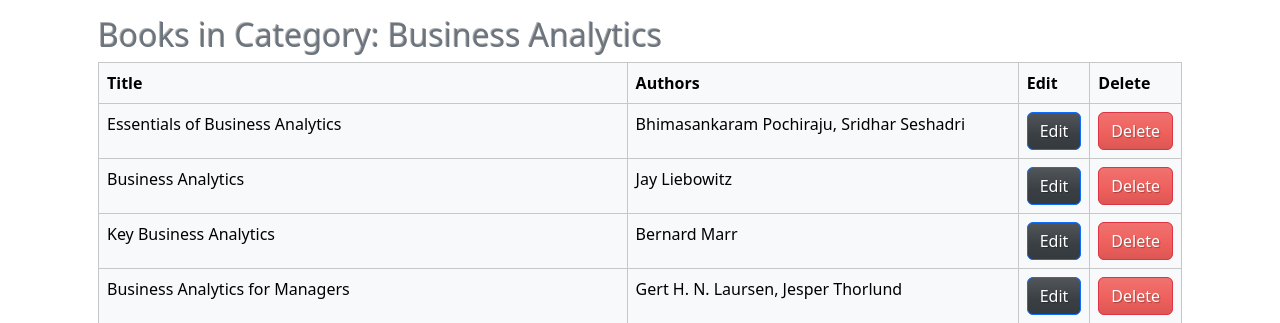
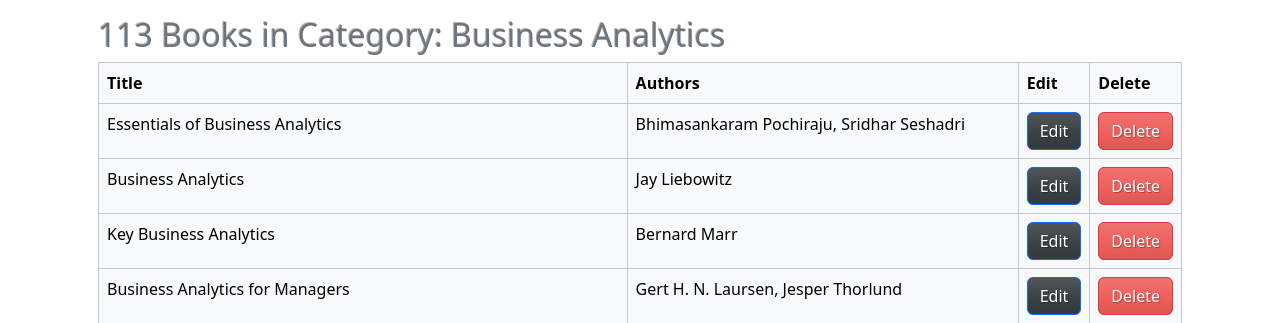
Before and after one commit to iosazee/RumiBooks, a Django app: page /books-by-category/1/ in a window 1280 px wide. Shown: the part 74-397 px from the top of the page. Run offline with Django 4.2, Linux system fonts and the light colour scheme; data comes from the database, SQL or seed files in the repository; both versions use the stored data as it was after the commit; some libraries are stand-ins or nearby versions; some web fonts are replaced.

Commit message:
modified the book by category search to return count

```diff
--- a/rumi_app/views.py
+++ b/rumi_app/views.py
@@ -87,10 +87,12 @@ class CustomCategoryDeleteView(View):
         return redirect(self.success_url)
 
 
+
 def books_by_category(request, category_id):
     category = Category.objects.get(pk=category_id)
     books = Book.objects.filter(category=category)
-    return render(request, 'category/books_by_category.html', {'category': category, 'books': books})
+    book_count = books.count()
+    return render(request, 'category/books_by_category.html', {'category': category, 'books': books, 'book_count': book_count})
 
 
 
--- a/templates/category/books_by_category.html
+++ b/templates/category/books_by_category.html
@@ -3,7 +3,7 @@
 
 {% block content %}
 <div class="container p-3">
-    <h2 class="text-secondary">Books in Category: {{ category.name }}</h2>
+    <h2 class="text-secondary"> {{book_count}} Books in Category: {{ category.name }}</h2>
     <table class="table table-bordered table-light tabble-striped" style="width: 100%;">
         <thead>
             <tr>
```
Also changed, not shown: db.sqlite3.
